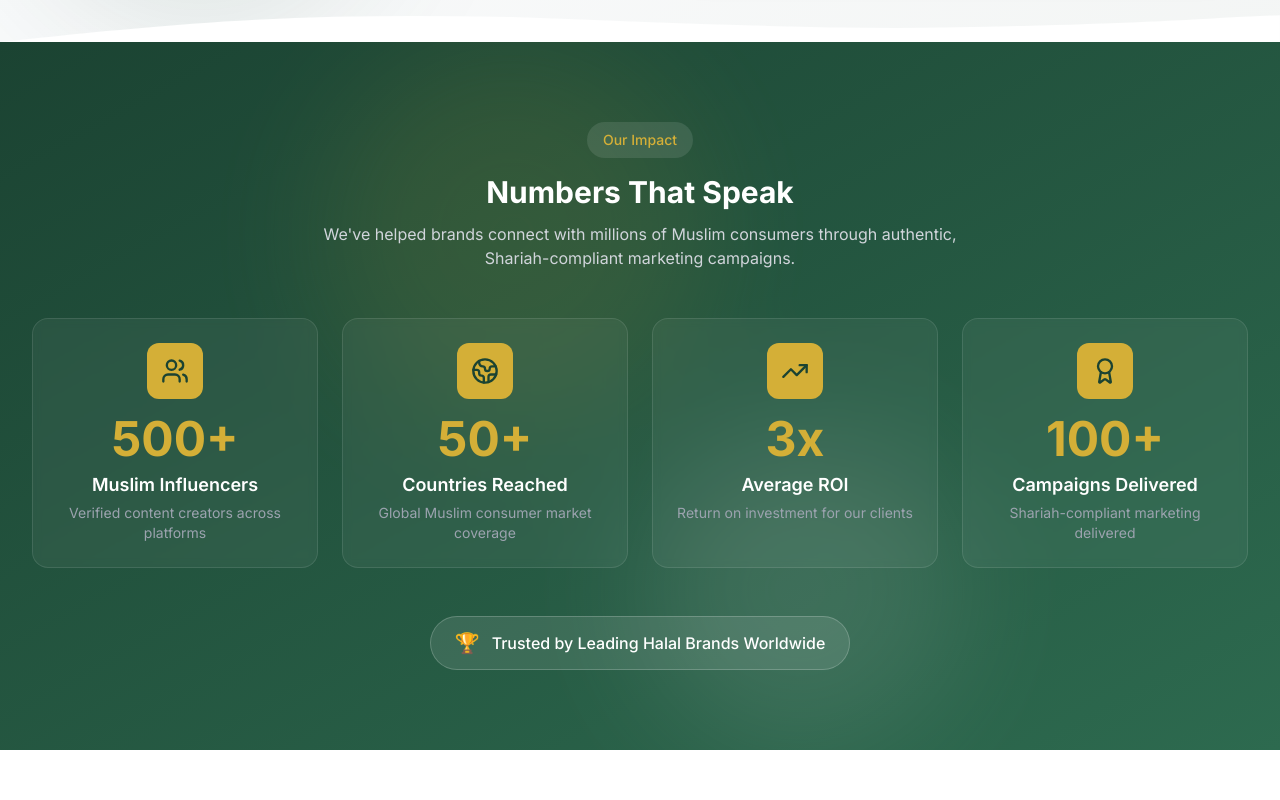
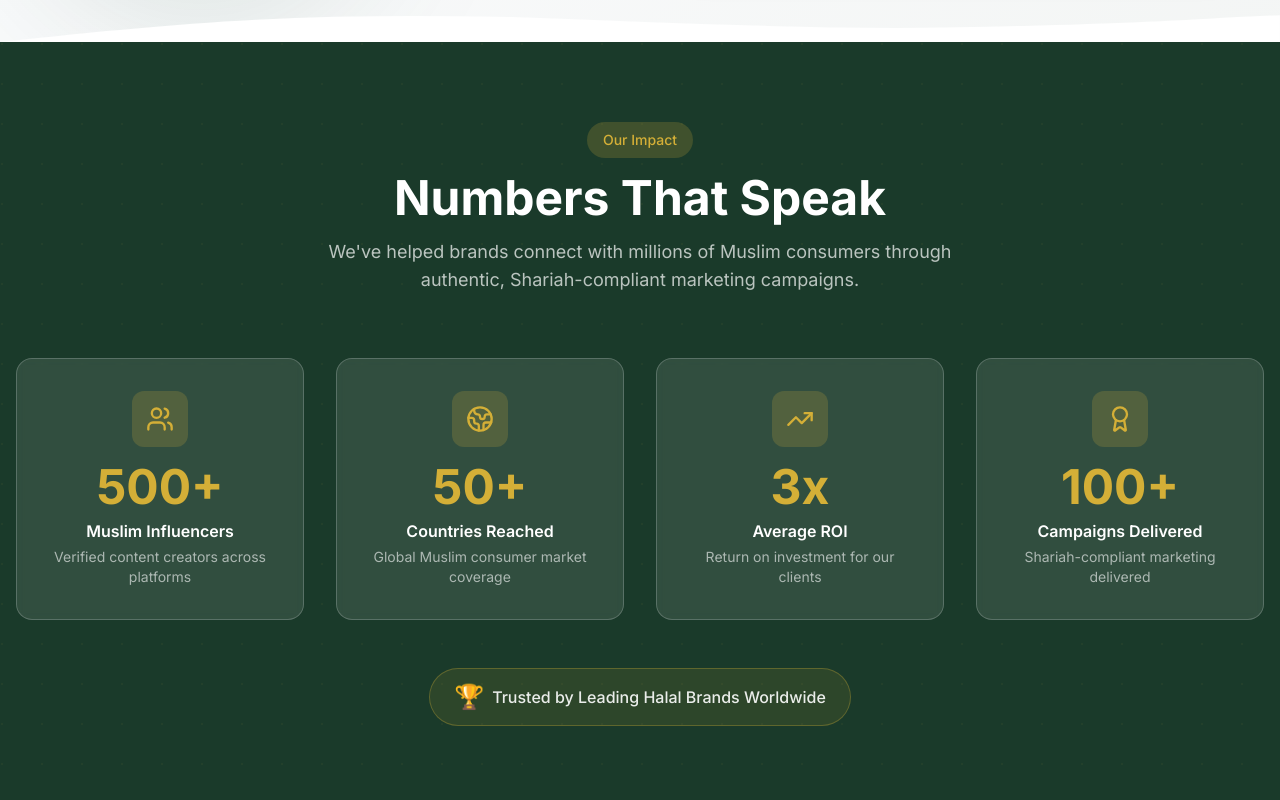
Before and after one commit to nidhalzidi/nidzid-agency-new, a Next.js app: page / in a window 1280 px wide. Shown: the part 680-1480 px from the top of the page. Built offline with nearby package versions, Linux system fonts and the light colour scheme.

Commit message:
Fix: Stats animation - starts from 0 to final value correctly

```diff
--- a/src/components/sections/Stats.tsx
+++ b/src/components/sections/Stats.tsx
@@ -5,7 +5,7 @@ import { Users, Globe2, TrendingUp, Award } from 'lucide-react'
 import { useLanguage } from '@/lib/i18n/context'
 
 function AnimatedCounter({ value, suffix, duration = 2000 }: { value: number; suffix: string; duration?: number }) {
-  const [count, setCount] = useState(value) // Start with actual value
+  const [count, setCount] = useState(0)
   const [hasAnimated, setHasAnimated] = useState(false)
   const ref = useRef<HTMLDivElement>(null)
 
@@ -14,17 +14,15 @@ function AnimatedCounter({ value, suffix, duration = 2000 }: { value: number; su
       ([entry]) => {
         if (entry.isIntersecting && !hasAnimated) {
           setHasAnimated(true)
-          // Start animation from 0
-          setCount(0)
           let startTime: number
           const animate = (currentTime: number) => {
             if (!startTime) startTime = currentTime
             const progress = Math.min((currentTime - startTime) / duration, 1)
-
             setCount(Math.floor(progress * value))
-
             if (progress < 1) {
               requestAnimationFrame(animate)
+            } else {
+              setCount(value)
             }
           }
           requestAnimationFrame(animate)
@@ -32,11 +30,9 @@ function AnimatedCounter({ value, suffix, duration = 2000 }: { value: number; su
       },
       { threshold: 0.1 }
     )
-
     if (ref.current) {
       observer.observe(ref.current)
     }
-
     return () => observer.disconnect()
   }, [hasAnimated, value, duration])
 
@@ -83,55 +79,50 @@ export default function Stats() {
   ]
 
   return (
-    <section className="py-16 lg:py-20 bg-gradient-to-br from-[#1B4332] to-[#2D6A4F] relative overflow-hidden">
+    <section className="py-20 bg-[#1a3a2a] relative overflow-hidden" dir={isRTL ? 'rtl' : 'ltr'}>
       {/* Background Pattern */}
-      <div className="absolute inset-0 opacity-10">
-        <div className="absolute top-0 left-1/4 w-96 h-96 bg-[#D4AF37] rounded-full blur-3xl" />
-        <div className="absolute bottom-0 right-1/4 w-80 h-80 bg-white rounded-full blur-3xl" />
+      <div className="absolute inset-0 opacity-5">
+        <div className="absolute inset-0" style={{ backgroundImage: 'radial-gradient(circle at 2px 2px, #D4AF37 1px, transparent 0)', backgroundSize: '40px 40px' }} />
       </div>
 
-      <div className="relative max-w-7xl mx-auto px-4 sm:px-6 lg:px-8">
+      <div className="container mx-auto px-4 relative z-10">
         {/* Section Header */}
-        <div className="text-center mb-12">
-          <div className="inline-flex items-center gap-2 px-4 py-2 rounded-full bg-white/10 text-[#D4AF37] text-sm font-medium mb-4">
+        <div className="text-center mb-16">
+          <span className="inline-block bg-[#D4AF37]/20 text-[#D4AF37] px-4 py-2 rounded-full text-sm font-medium mb-4">
             {t('stats.badge')}
-          </div>
-          <h2 className="text-2xl lg:text-3xl font-bold text-white mb-3">
+          </span>
+          <h2 className="text-4xl lg:text-5xl font-bold text-white mb-4">
             {t('stats.title')}
           </h2>
-          <p className="text-base text-gray-300 max-w-2xl mx-auto">
+          <p className="text-white/70 text-lg max-w-2xl mx-auto">
             {t('stats.subtitle')}
           </p>
         </div>
 
         {/* Stats Grid */}
-        <div className="grid sm:grid-cols-2 lg:grid-cols-4 gap-6">
+        <div className="grid grid-cols-2 lg:grid-cols-4 gap-6 lg:gap-8">
           {stats.map((stat, index) => (
             <div
               key={index}
-              className="text-center p-6 rounded-2xl bg-white/5 backdrop-blur-sm border border-white/10 hover:bg-white/10 transition-all duration-300"
+              className="bg-white/10 backdrop-blur-sm rounded-2xl p-6 lg:p-8 text-center border border-white/20 hover:border-[#D4AF37]/50 transition-all duration-300"
             >
-              <div className="w-14 h-14 rounded-xl bg-[#D4AF37] flex items-center justify-center mx-auto mb-4">
-                <stat.icon className="h-7 w-7 text-[#1B4332]" />
+              <div className="flex justify-center mb-4">
+                <div className="w-14 h-14 bg-[#D4AF37]/20 rounded-xl flex items-center justify-center">
+                  <stat.icon className="w-7 h-7 text-[#D4AF37]" />
+                </div>
               </div>
               <AnimatedCounter value={stat.value} suffix={stat.suffix} />
-              <div className="text-white font-semibold text-lg mt-2 mb-1">
-                {stat.label}
-              </div>
-              <div className="text-gray-400 text-sm">
-                {stat.description}
-              </div>
+              <div className="text-white font-semibold mt-2 mb-1">{stat.label}</div>
+              <div className="text-white/60 text-sm">{stat.description}</div>
             </div>
           ))}
         </div>
 
         {/* Trust Badge */}
-        <div className="mt-12 text-center">
-          <div className="inline-flex items-center gap-3 px-6 py-3 rounded-full bg-white/10 border border-white/20">
-            <span className="text-[#D4AF37] text-xl">🏆</span>
-            <span className="text-white font-medium">
-              {t('stats.trustBadge')}
-            </span>
+        <div className="text-center mt-12">
+          <div className="inline-flex items-center gap-2 bg-[#D4AF37]/10 border border-[#D4AF37]/30 rounded-full px-6 py-3">
+            <span className="text-2xl">🏆</span>
+            <span className="text-white/90 font-medium">{t('stats.trustBadge')}</span>
           </div>
         </div>
       </div>
```
